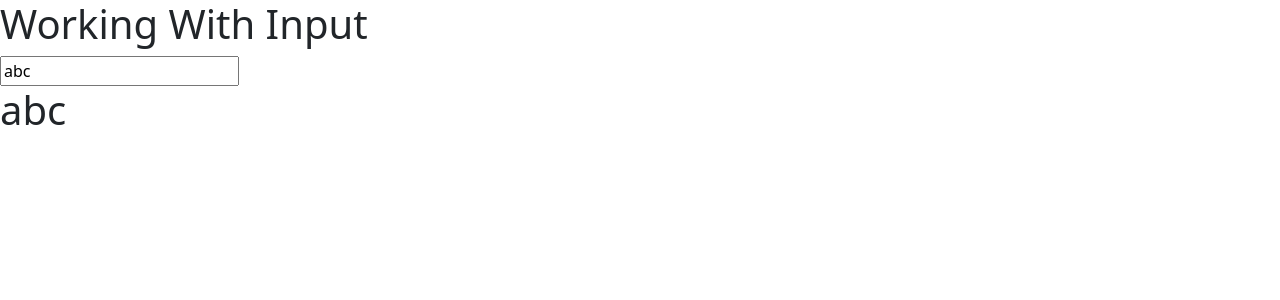
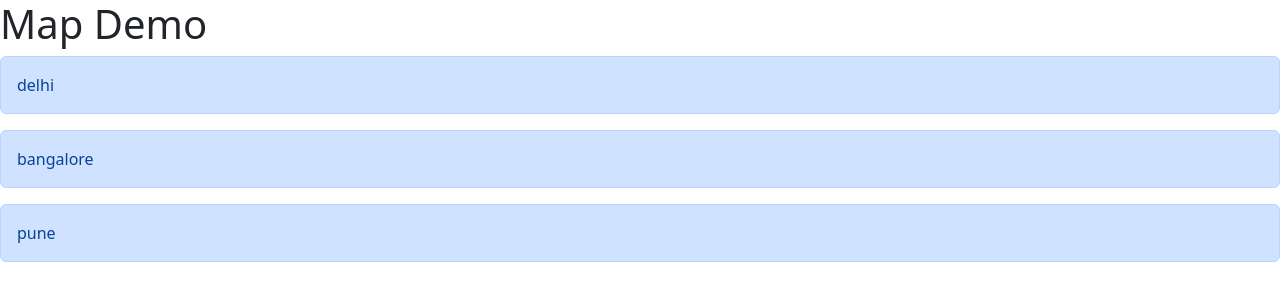
Before and after one commit to ROHITSABI/my-app, a React (Create React App) app: page / in a window 1280 px wide. Shown: the top 300 px of the page. Built offline with nearby package versions, Linux system fonts and the light colour scheme.

Commit message:
map-fun2

```diff
--- a/src/App.js
+++ b/src/App.js
@@ -1,23 +1,14 @@
 import { useState } from "react";
 
 function App() {
-  let [message, setMessage] = useState("abc");
-  let updateMessage = (e) => {
-    message = e.target.value;
-
-    setMessage(message);
-  };
+  let [list] = useState(["delhi", "bangalore", "pune"]);
 
   return (
     <div>
-      <h1>Working With Input</h1>
-      <input
-        type="text"
-        placeholder="Enter Message"
-        value={message}
-        onChange={updateMessage}
-      />
-      <h1>{message}</h1>
+      <h1>Map Demo</h1>
+      {list.map((item) => (
+        <div className="alert alert-primary">{item}</div>
+      ))}
     </div>
   );
 }
```
